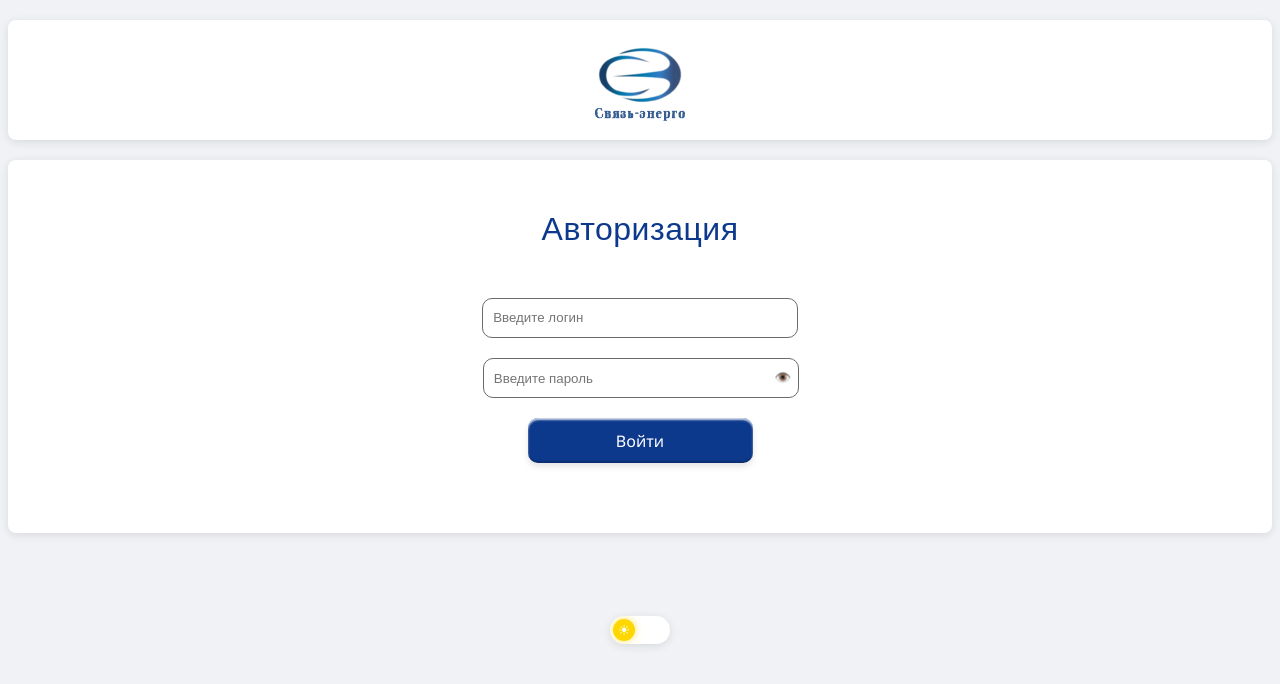
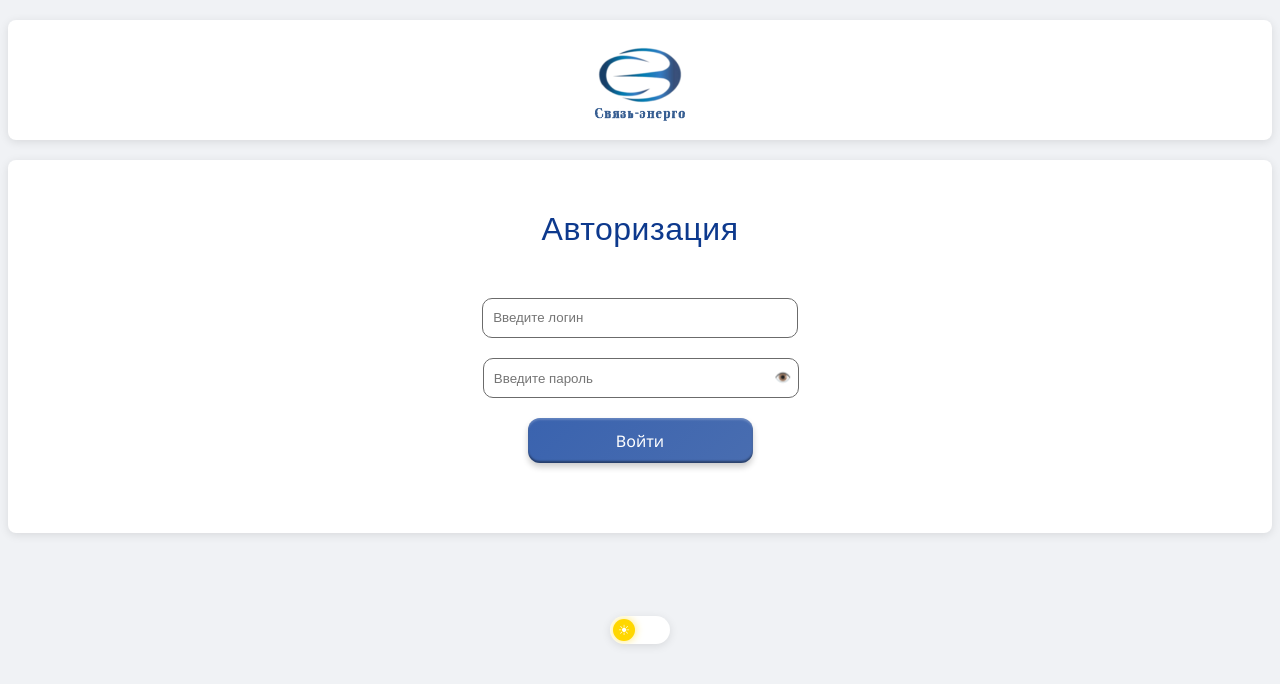
Before and after one commit to Dima234Ko/reactProject, a React (Vite) app: page / in a window 1280 px wide. Shown: the top 684 px of the page. Built offline with nearby package versions, Linux system fonts and the light colour scheme.

Commit message:
реализована кнопка поделиться проблемой

```diff
--- a/src/App.jsx
+++ b/src/App.jsx
@@ -27,6 +27,7 @@ import CamNtu from './pages/user/CamNtu';
 import { ThemeToggle } from './components/ThemeToggle';
 import { TaskButton } from './components/Button/TaskButton';
 import { ExpressButton } from './components/Button/ExpressButton';
+import { ShareButton } from './components/Button/ShareButton';
 import { FormInfo } from './components/Form/Form';
 import { openTask, closeTask } from './functions/work';
 import {
@@ -241,6 +242,7 @@ function Main() {
                   text="Продолжить"
                   closeButton={false}
                 />
+
                 <ExpressButton
                   onClick={() =>
                     closeTask(navigate, regionFromRedux, dispatch, closeForm)
@@ -248,6 +250,7 @@ function Main() {
                   text="Завершить"
                   closeButton={true}
                 />
+                <br></br>
               </div>
             </>
           }
@@ -264,7 +267,11 @@ function Main() {
         isWorkParam !== 'newConnection' && (
           <TaskButton onClick={openForm} text="Завершить задачу" />
         )}
-        <ThemeToggle/>
+        <div className="toolbar">
+          {pathname !== '/' && <ShareButton />}
+          <ThemeToggle />
+        </div>
+
     </>
   );
 }
--- /dev/null
+++ b/src/components/Button/ShareButton.jsx
@@ -0,0 +1,36 @@
+import React from 'react';
+
+export function ShareButton() {
+  const handleShare = async () => {
+    const url = window.location.href;
+    const shareData = {
+      title: document.title,
+      url,
+    };
+
+    try {
+      // Проверяем поддержку Web Share API
+      if (navigator.share) {
+        await navigator.share(shareData);
+      } else {
+        // Запасной вариант: копируем URL в буфер обмена
+        await navigator.clipboard.writeText(url);
+        alert('URL скопирован в буфер обмена!');
+      }
+    } catch (error) {
+      console.error('Ошибка при попытке поделиться:', error);
+      // Дополнительный запасной вариант
+      alert('Не удалось поделиться. URL: ' + url);
+    }
+  };
+
+  return (
+    <button
+      className="share-button"
+      onClick={handleShare}
+      aria-label="Поделиться текущей страницей"
+    >
+      Поделиться проблемой
+    </button>
+  );
+}
--- a/src/css/button.css
+++ b/src/css/button.css
@@ -2,21 +2,16 @@
 .button.blue,
 .button.green,
 #startMenu,
-#activeButton {
+#activeButton,
+.share-button {
   margin-top: 20px;
   text-decoration: none;
-  border-radius: 10px;
+  border-radius: 12px;
   height: 45px;
   width: 225px;
-  border: none;
+  border: 2px;
   cursor: pointer;
   align-items: center;
-  box-shadow: 0 2px 4px rgba(0, 0, 0, 0.2);
-  transition:
-    box-shadow 0.3s ease,
-    background-color 0.3s,
-    color 0.3s;
-  color: white;
   display: inline-flex;
   justify-content: center;
   align-items: center;
@@ -25,11 +20,15 @@
   font-weight: 400;
   text-align: center;
   box-shadow:
-    0 4px 6px rgba(0, 0, 0, 0.1),
-    inset 0 2px 2px rgba(255, 255, 255, 0.8),
-    inset 0 -2px 2px rgba(0, 0, 0, 0.2);
-  background: #0d398d;
+    0 4px 6px rgba(0, 0, 0, 0.2),
+    inset 0 2px 2px rgba(255, 255, 255, 0.2),
+    inset 0 -2px 2px rgba(0, 0, 0, 0.4);
+  background: linear-gradient(135deg, #003597c5 0%, #134299c5 100%);
   color: white;
+}
+
+.button.green {
+  background: #34b43a;
 }
 
 #startMenu,
@@ -155,6 +154,19 @@
   margin-top: 20px;
 }
 
+.share-button {
+  background: linear-gradient(135deg, #1979d8 0%, #247fda 100%);
+  text-decoration: underline;
+  color: white;
+}
+
+/* Эффект нажатия */
+.share-button:active:not(:disabled) {
+  transform: translateY(1px);
+  box-shadow: 0 2px 10px rgba(0, 123, 255, 0.2);
+}
+
+
 /* Dark Theme Styles */
 body.dark-mode .button.blue,
 body.dark-mode .button.green,
@@ -174,9 +186,7 @@ body.dark-mode #activeButton {
 
 }
 
-body.dark-mode .button.green {
-  background: #1da122;
-}
+
 
 
 body.dark-mode #activeButton {
--- a/src/css/input.css
+++ b/src/css/input.css
@@ -47,11 +47,6 @@ select {
 /* Скрываем стандартный элемент input */
 input[type='file'] {
   display: none;
-}
-
-/* Создаем кнопку для выбора файла */
-.button.green {
-  background-color: #4caf50;
 }
 
 .button.green:active {
@@ -107,11 +102,6 @@ body.dark-mode select {
   border: 2px solid #888888;
 }
 
-body.dark-mode .button.green {
-  background-color: #388e3c;
-  color: #ffffff;
-}
-
 body.dark-mode .file-name {
   color: #bbbbbb;
 }
--- a/src/css/main.css
+++ b/src/css/main.css
@@ -41,6 +41,13 @@ h2 {
   display: flex;
   flex-direction: column;
   width: 30%;
+  align-items: center;
+}
+
+.toolbar {
+  width: 100%;
+  display: flex;
+  flex-direction: column;
   align-items: center;
 }
 
--- a/src/functions/work.js
+++ b/src/functions/work.js
@@ -9,6 +9,7 @@ import {
   setTransition,
 } from '../store/actions/taskActions';
 import { setSerial } from '../store/actions/serialActions';
+import { setLogin } from '../store/actions/loginActions';
 
 // Функция получения активной задачи
 export async function getActiveTask(dispatch, body) {
@@ -21,6 +22,7 @@ export async function getActiveTask(dispatch, body) {
       dispatch(setWork(response.headerWorkName));
       dispatch(setRegTask(response.regionId));
       dispatch(setSerial(response.ponSerial));
+      dispatch(setLogin(response.aksLogin));
       dispatch(setTransition(true));
     } else {
       dispatch(setTask(null));
@@ -29,6 +31,7 @@ export async function getActiveTask(dispatch, body) {
       dispatch(setWork(null));
       dispatch(setRegTask(null));
       dispatch(setSerial(null));
+      dispatch(setLogin(null));
       dispatch(setTransition(false));
     }
   } catch (error) {
@@ -38,6 +41,7 @@ export async function getActiveTask(dispatch, body) {
     dispatch(setWork(null));
     dispatch(setRegTask(null));
     dispatch(setSerial(null));
+    dispatch(setLogin(null));
     dispatch(setTransition(false));
   }
 }
```
